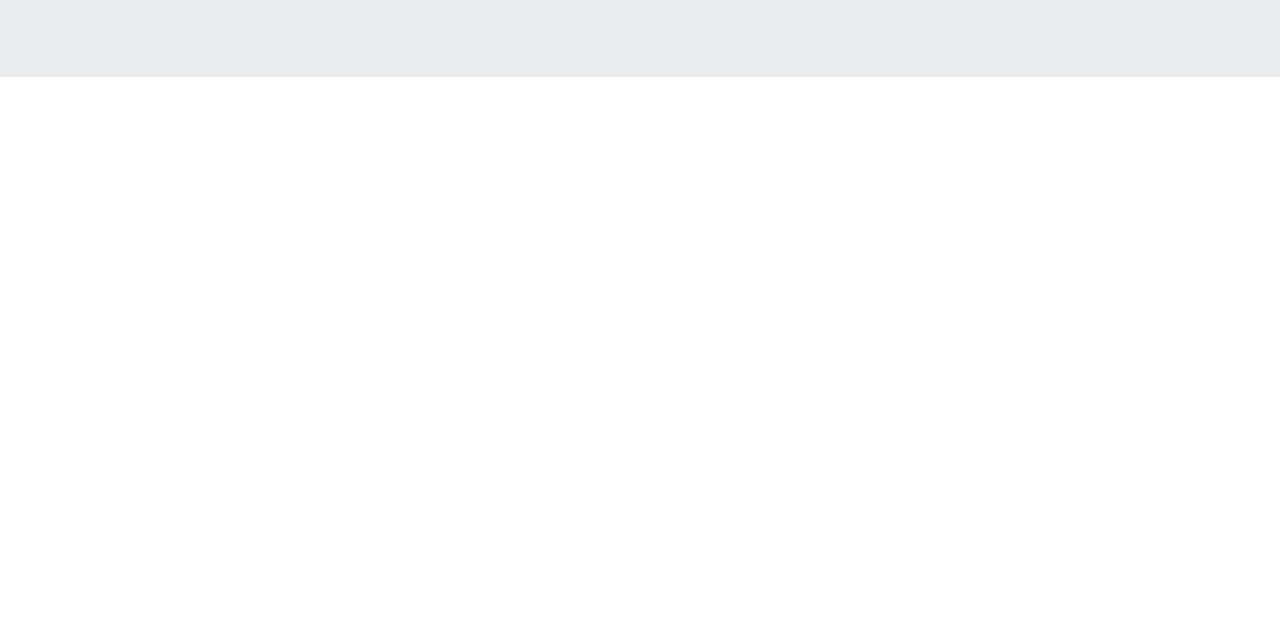
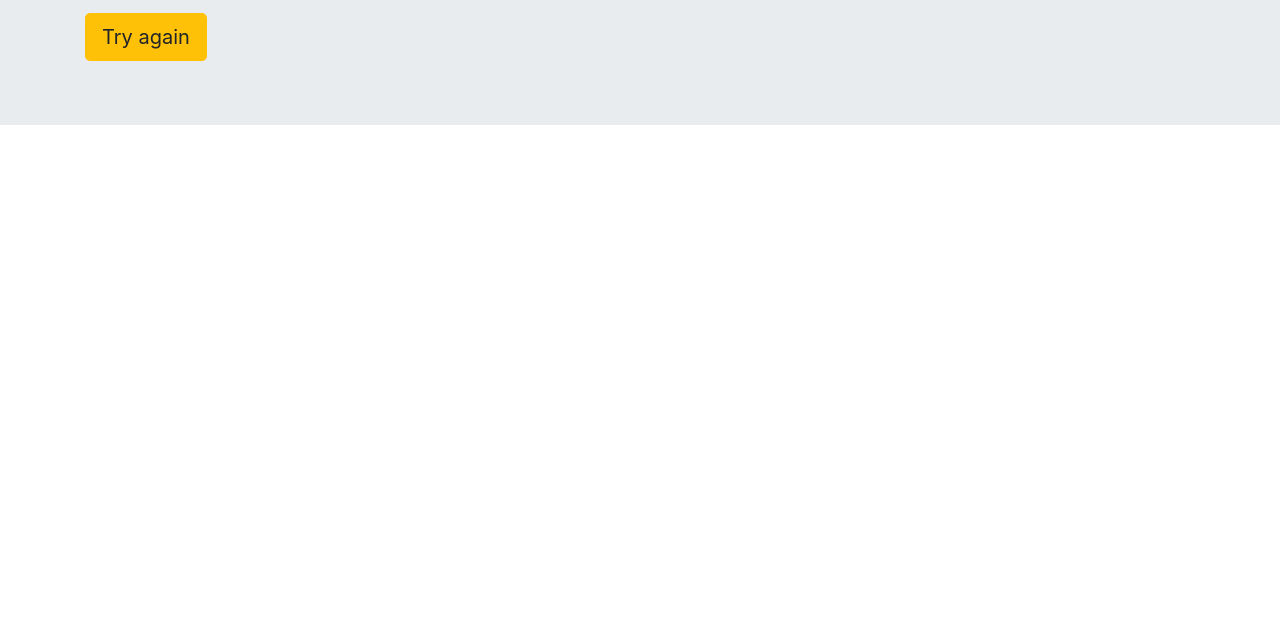
Before and after one commit to Tripathi-Vaibhav/newsletter-signup, a website: page failure.html in a window 1280 px wide. Shown: the part 172-800 px from the top of the page. Drawn offline with nearby package versions, Linux system fonts and the light colour scheme.

Commit message:
add button for try again

```diff
--- a/failure.html
+++ b/failure.html
@@ -13,6 +13,10 @@
   <div class="container">
     <h1 class="display-4">Uh Oh !!!! 😧 </h1>
     <p class="lead">There was an error signing you up! Please try again or contact the developer.</p>
+
+    <form action="/failure" method="post">
+      <button class="btn btn-lg btn-warning" type="button" name="button">Try again</button>
+    </form>
   </div>
 </div>
 
```
